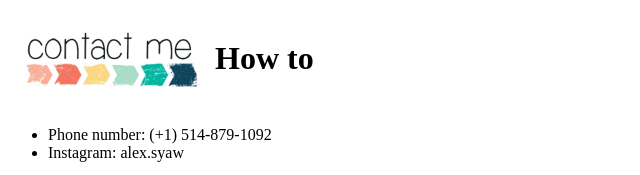
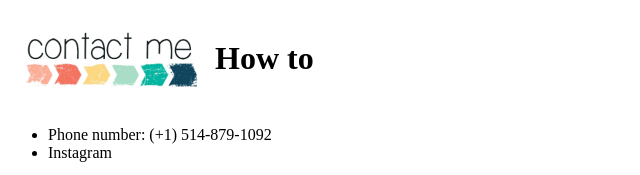
Before and after one commit to averenceanu/CV, a plain HTML site: page ContactMe.html in a window 1280 px wide. Shown: the top 175 px of the page, 0-640 px from the left. Drawn offline with Linux system fonts and the light colour scheme.

Commit message:
Update ContactMe.html

```diff
--- a/ContactMe.html
+++ b/ContactMe.html
@@ -18,9 +18,8 @@
 
   <ul>
     <li> Phone number: (+1) 514-879-1092</li>
-    <li>Instagram: alex.syaw</li>
+    <li>Instagram</li>
   </ul>
-  <form action="mailto:alexandra.staw13@gmail.com" method="post" enctype="text/plain"
     <label> Your Name</label>
     <input type="text" name="YourName"><br><br>
     <label> Your Message </label>
```
